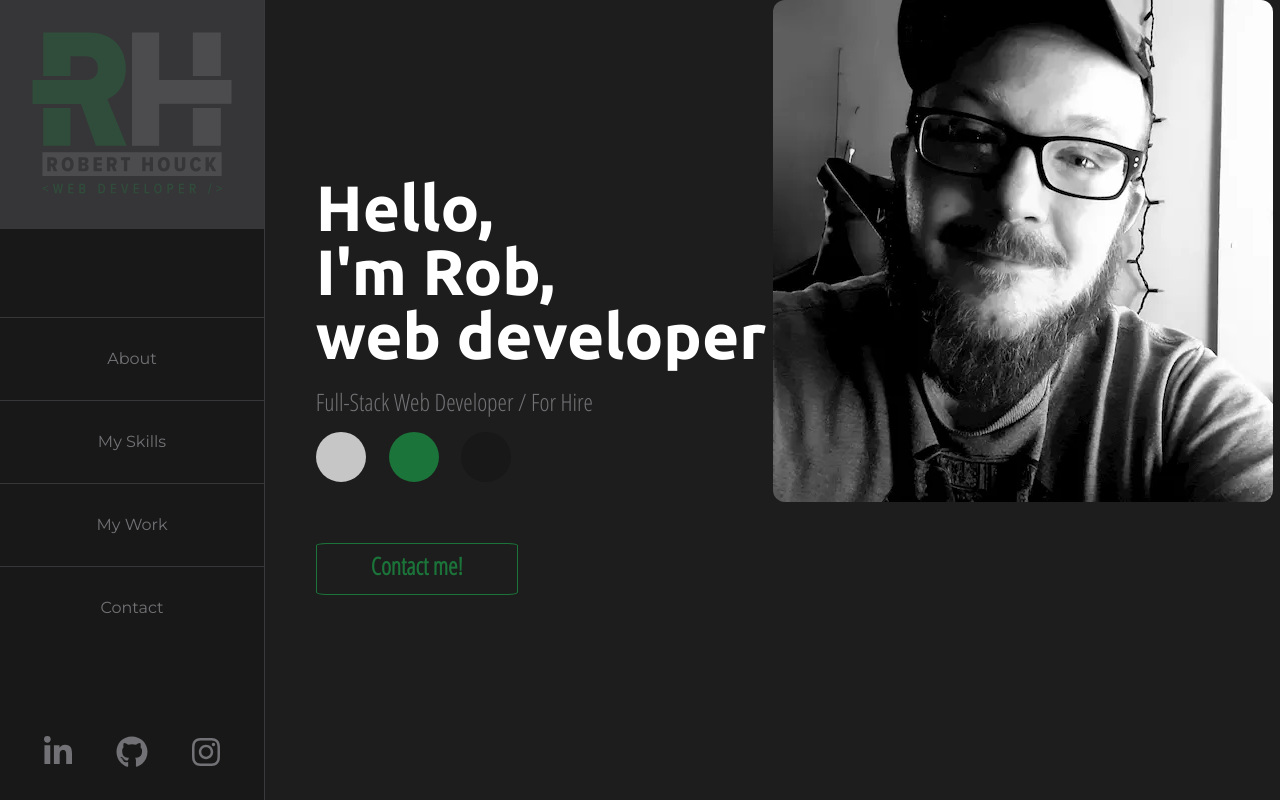
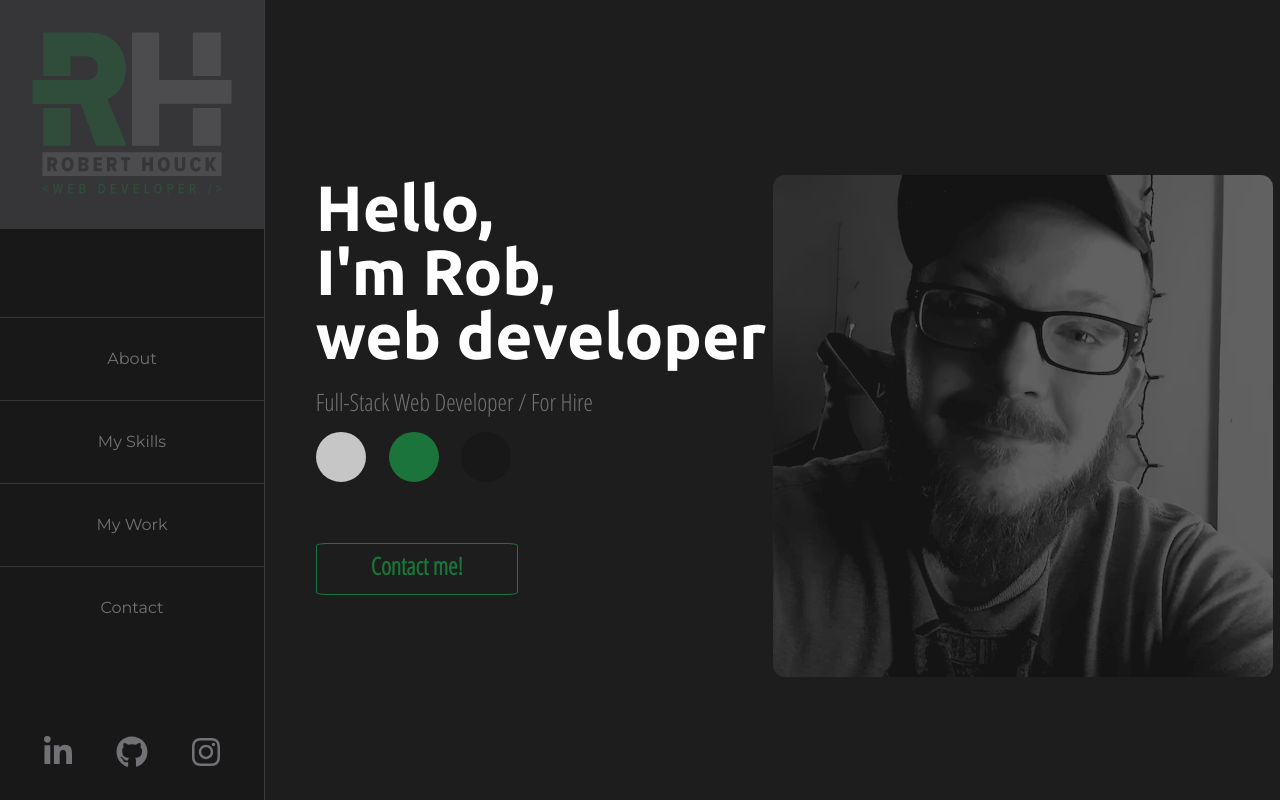
Before and after one commit to rbhouck32/houck, a React (Create React App) app: page / in a window 1280 px wide. Built offline with nearby package versions, Linux system fonts and the light colour scheme.

Commit message:
changed portrait class name so it isnt overided by un-encapsulated css

```diff
--- a/src/components/Home/Home.css
+++ b/src/components/Home/Home.css
@@ -102,6 +102,8 @@
 }
 
 .hero-image img {
+  margin-top: 35%;
   width: 100%;
   border-radius: 12px;
+  opacity: 0.3;
 }
```
